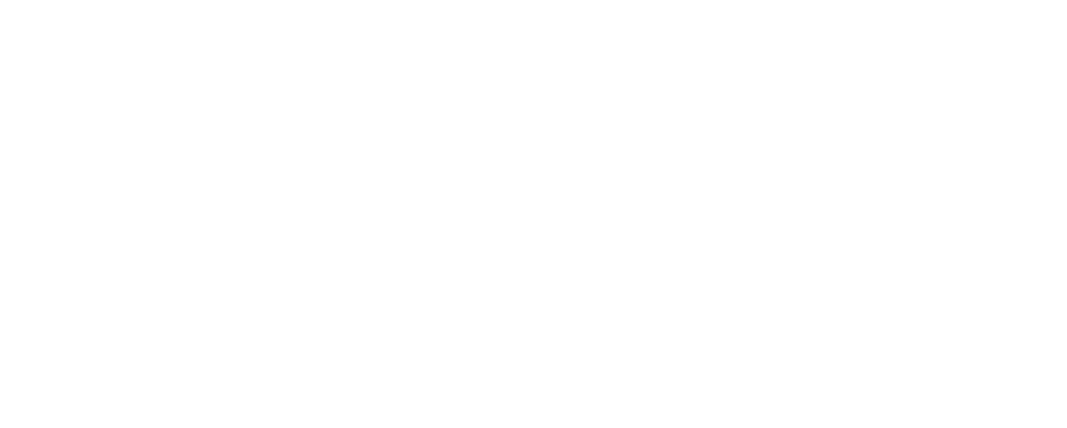
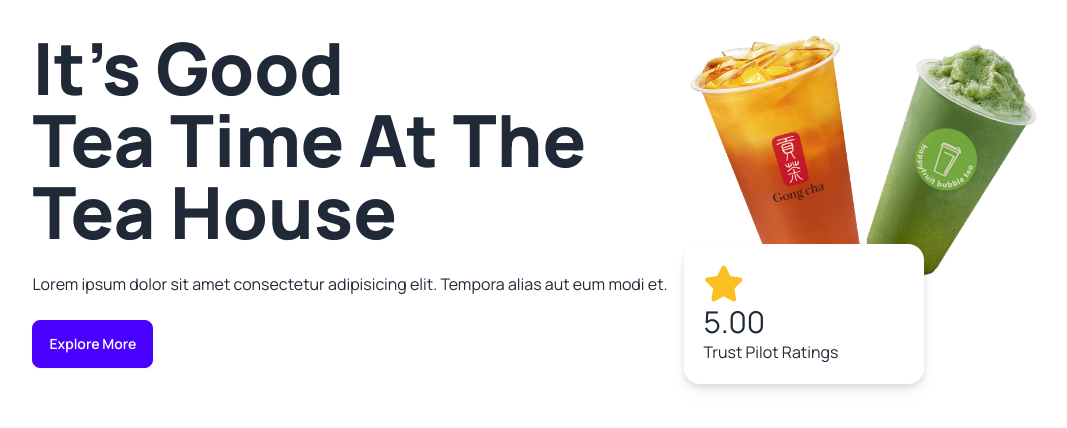
Before and after one commit to mehrabhassan71/Tea-House, a plain HTML site: page index.html in a window 1280 px wide. Shown: the whole page, without its empty margins (90-1157 px from the left). Drawn offline with nearby package versions, Linux system fonts and the light colour scheme.

Commit message:
hero added

```diff
--- a/index.html
+++ b/index.html
@@ -10,6 +10,7 @@
     <link rel="preconnect" href="https://fonts.googleapis.com">
     <link rel="preconnect" href="https://fonts.gstatic.com" crossorigin>
     <link href="https://fonts.googleapis.com/css2?family=Manrope:wght@200..800&display=swap" rel="stylesheet">
+    <script src="https://kit.fontawesome.com/d2bf009eb1.js" crossorigin="anonymous"></script>
     <script>
         tailwind.config = {
             theme: {
@@ -29,8 +30,34 @@
 </head>
 
 <body class="font-manrope">
-    <header>
-
+    <header class="container mx-auto">
+        <div class="hero">
+            <div class="hero-content flex-col lg:flex-row">
+                <div>
+                    <h1 class="text-7xl font-extrabold">
+                        It's Good <br>
+                        Tea Time At The <br>
+                        Tea House
+                    </h1>
+                    <p class="py-6">
+                        Lorem ipsum dolor sit amet consectetur adipisicing elit. Tempora alias aut eum modi et.
+                    </p>
+                    <button class="btn btn-primary text-white">Explore More</button>
+                </div>
+                <div>
+                    <img src="images/banner.png" class="max-w-sm" />
+                    <div class="-mt-16 -flex items-center gap-4 drop-shadow-lg bg-white p-5 w-60 rounded-2xl">
+                        <div>
+                            <i class="fa-solid fa-star text-4xl text-amber-400"></i>
+                        </div>
+                        <div>
+                            <h3 class="text-3xl">5.00</h3>
+                            <p>Trust Pilot Ratings</p>
+                        </div>
+                    </div>
+                </div>
+            </div>
+        </div>
     </header>
     <main>
 
```
